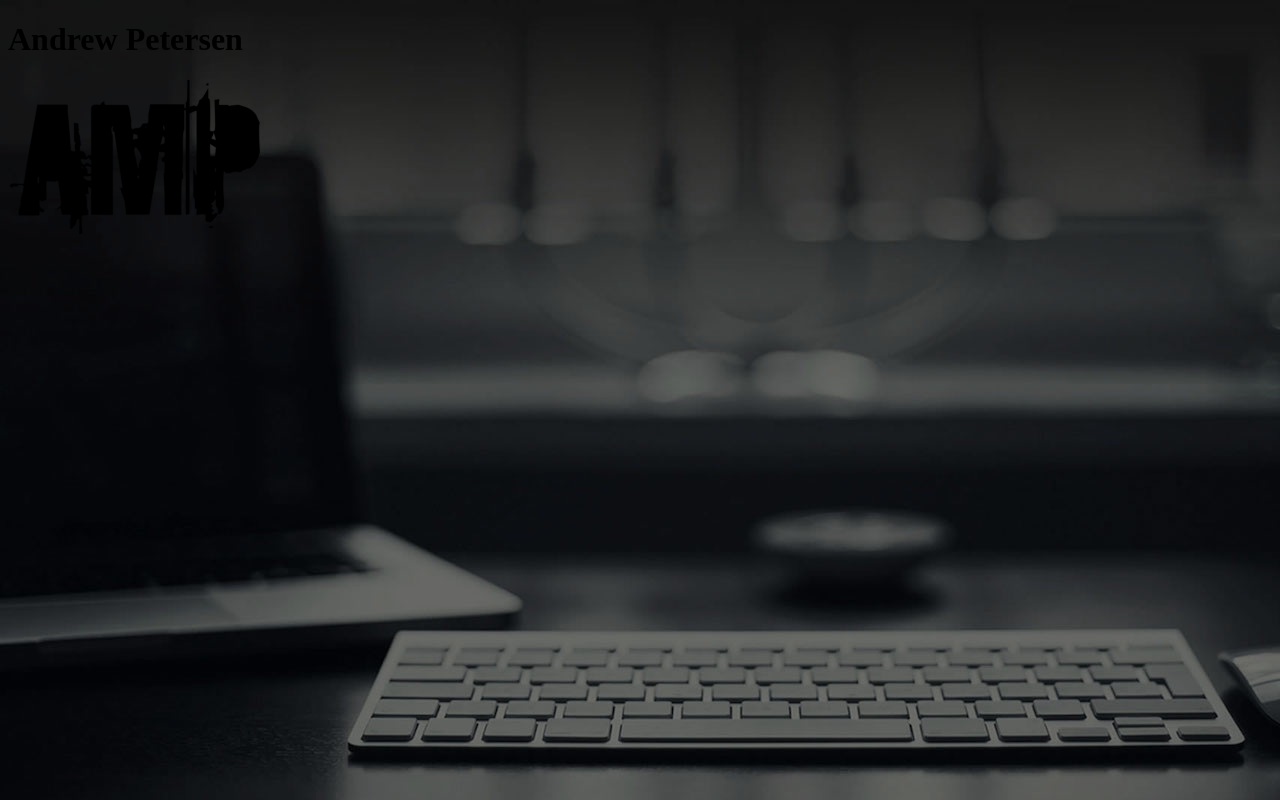
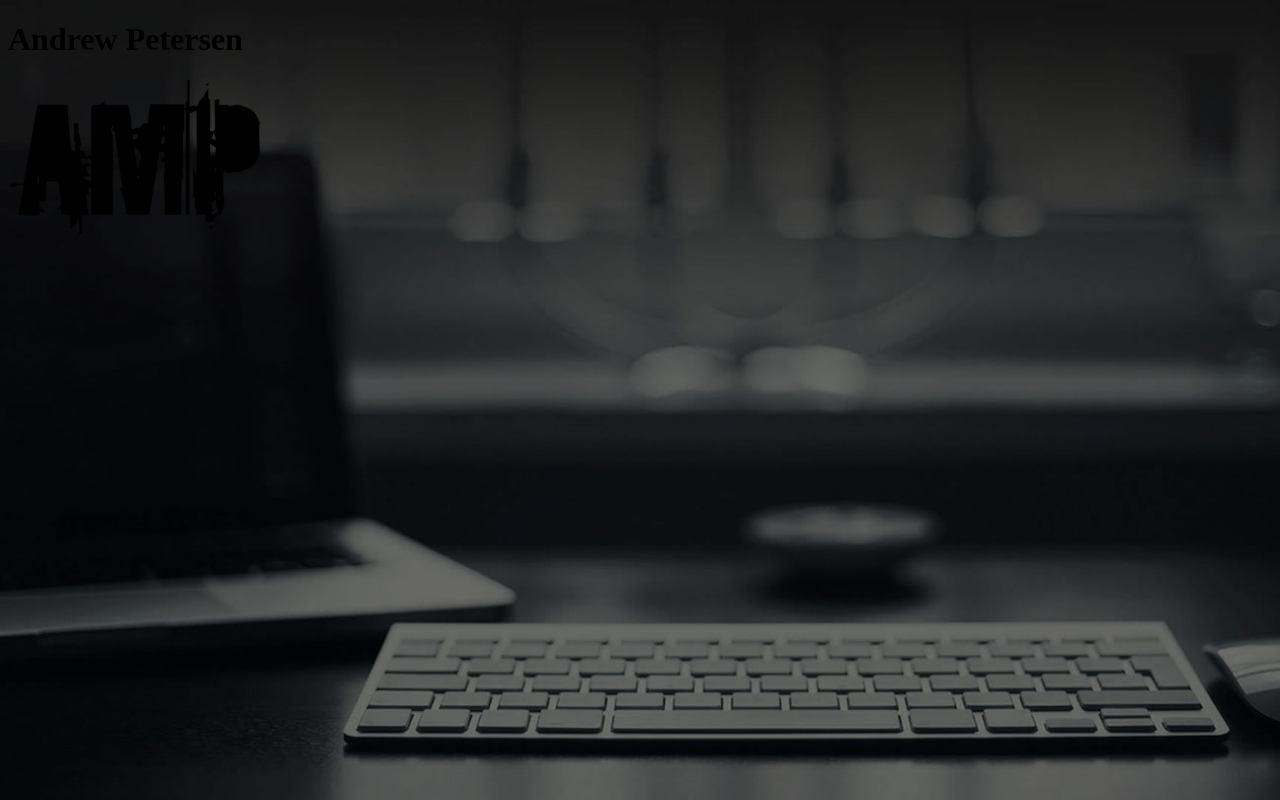
Before and after one commit to AndyPetersen90/AndyPetersen90.github.io, a plain HTML site: page index.html in a window 1280 px wide. Drawn offline with Linux system fonts and the light colour scheme.

Commit message:
background css no repeat, cover, and fixed added

```diff
--- a/Public/index.css
+++ b/Public/index.css
@@ -1,3 +1,6 @@
 body {
     background-image: url(./background1.jpeg);
+    background-repeat: no-repeat;
+    background-size: cover;
+    background-attachment: fixed;
 }
```
